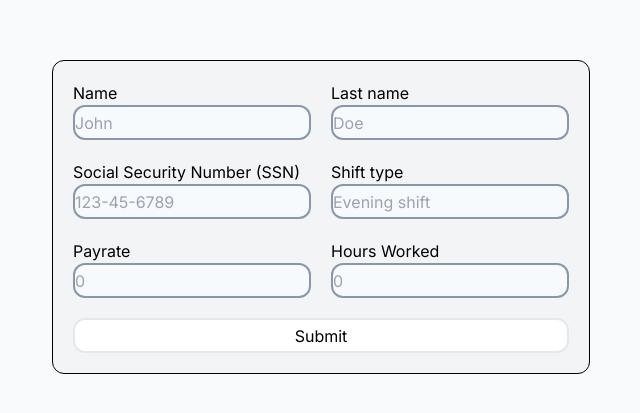
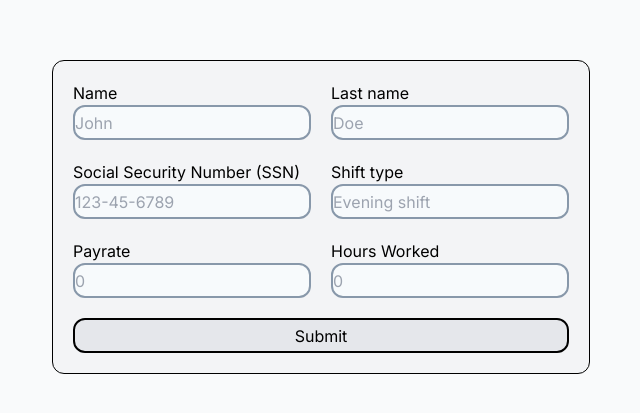
Before and after one commit to Yurem1/Payroll-Program, a Next.js app: page / in a window 1280 px wide. Shown: the part 183-596 px from the top of the page, without its empty margins (319-959 px from the left). Built offline with nearby package versions, Linux system fonts and the light colour scheme.

Commit message:
Update submit button styling

```diff
--- a/src/components/submit.tsx
+++ b/src/components/submit.tsx
@@ -4,7 +4,7 @@ const Submit = React.forwardRef(function Submit(props, ref) {
     return (
         <fieldset className='col-span-2'>
             <div className='flex flex-col'>
-                <button className='rounded-xl bg-white border-2' type='submit'>Submit</button>
+                <button className='rounded-xl bg-gray-200 border-black border-2' type='submit'>Submit</button>
             </div>
         </fieldset>
     );
```
